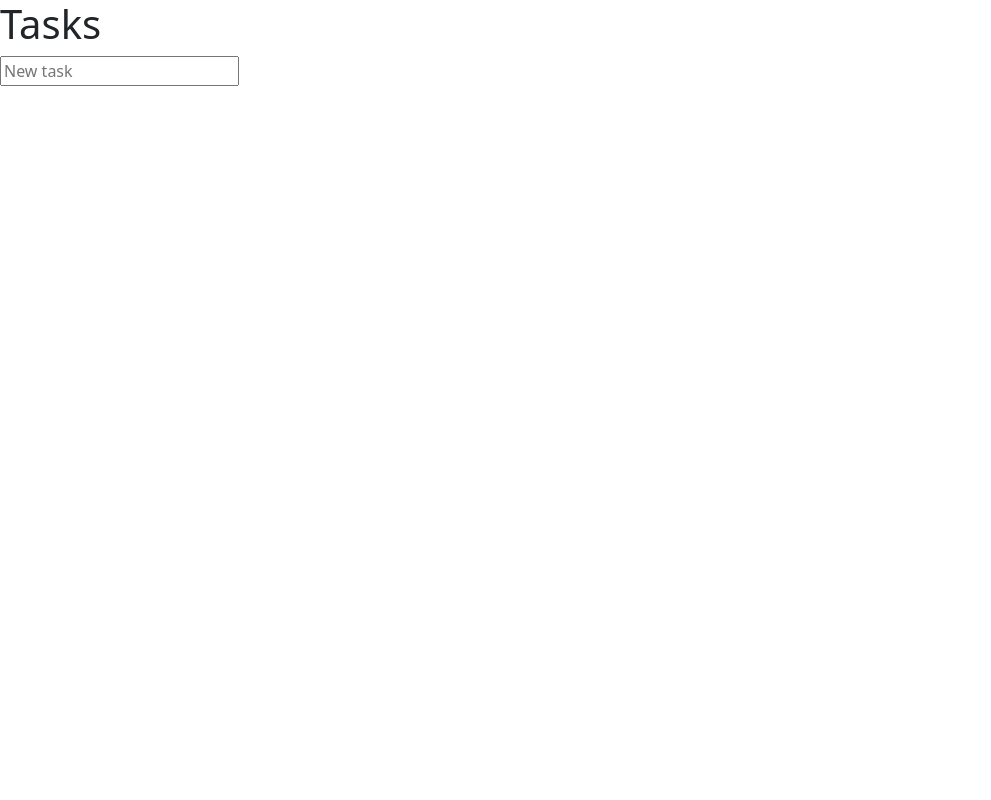
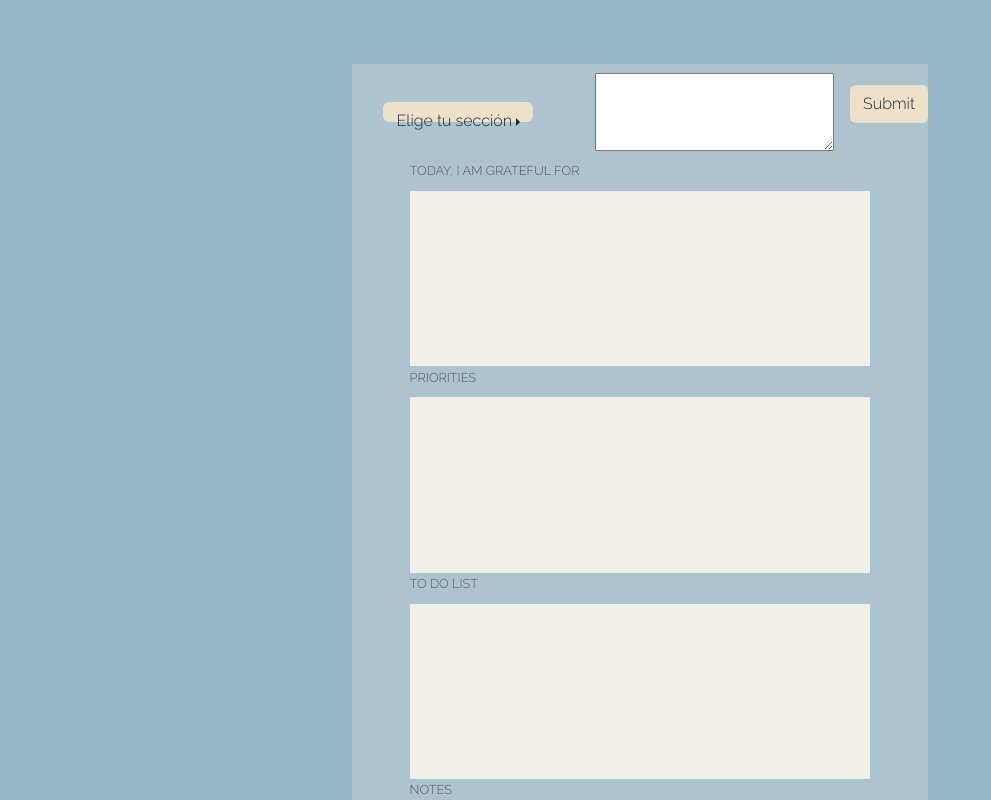
Before and after one commit to 4GeeksAcademy/flavia_to-do-list, a React app: page / in a window 1280 px wide. Shown: the top 800 px of the page, without its empty margins (0-991 px from the left). Built offline with nearby package versions, Linux system fonts and the light colour scheme.

Commit message:
Esqueleto CSS listo. Faltan detalles

```diff
--- /dev/null
+++ b/src/js/component/App.css
@@ -0,0 +1,125 @@
+.bigContainer {
+  display: flex;
+  justify-content: center;
+  align-items: center;
+  width: 100vw;
+  background-color: rgb(150, 182, 197);
+}
+.littleContainer {
+  width: 45vw;
+  height: 125vh;
+  margin-top: 5%;
+  margin-bottom: 5%;
+  padding-bottom: 2%;
+  background-color: rgb(173, 196, 206);
+}
+.inputs {
+  display: flex;
+  align-items: center;
+  justify-content: center;
+  height: 10vh;
+}
+.grateful {
+  height: 20vh;
+}
+.priorities {
+  height: 20vh;
+}
+.toDo {
+  height: 30vh;
+}
+.notes {
+  height: 15vh;
+}
+#dropdownButton {
+  background-color: rgb(238, 224, 201);
+  margin-left: 5%;
+  font-family: "Raleway", sans-serif;
+}
+#textareaContent {
+  margin-left: 12%;
+}
+#submitButton {
+  background-color: rgb(238, 224, 201);
+  font-family: "Raleway", sans-serif;
+}
+#submitButton:hover {
+  background-color: rgb(241, 240, 232);
+}
+.grateful {
+  display: block;
+  margin-left: 10%;
+  margin-right: 10%;
+  height: 20%;
+  margin-top: 3%;
+}
+.gratefulTitle {
+  font-family: "Raleway", sans-serif;
+  font-size: 1vw;
+  color: #333333c0;
+  height: 10%;
+  margin-bottom: 10px;
+}
+.gratefulContent {
+  width: 100%;
+  height: 90%;
+  background-color: rgb(241, 240, 232);
+}
+.priorities {
+  display: block;
+  margin-left: 10%;
+  margin-right: 10%;
+  height: 20%;
+  margin-top: 2%;
+}
+.prioritiesTitle {
+  font-family: "Raleway", sans-serif;
+  font-size: 1vw;
+  color: #333333c0;
+  height: 10%;
+  margin-bottom: 10px;
+}
+.prioritiesContent {
+  width: 100%;
+  height: 90%;
+  background-color: rgb(241, 240, 232);
+}
+.toDo {
+  display: block;
+  margin-left: 10%;
+  margin-right: 10%;
+  height: 20%;
+  margin-top: 2%;
+}
+.toDoTitle {
+  font-family: "Raleway", sans-serif;
+  font-size: 1vw;
+  color: #333333c0;
+  height: 10%;
+  margin-bottom: 10px;
+}
+.toDoContent {
+  width: 100%;
+  height: 90%;
+  background-color: rgb(241, 240, 232);
+}
+.notes {
+  display: block;
+  margin-left: 10%;
+  margin-right: 10%;
+  height: 20%;
+  margin-top: 2%;
+}
+.notesTitle {
+  font-family: "Raleway", sans-serif;
+  font-size: 1vw;
+  color: #333333c0;
+  height: 10%;
+  margin-bottom: 10px;
+}
+.notesContent {
+  width: 100%;
+  height: 90%;
+  background-color: rgb(241, 240, 232);
+  margin-bottom: 10px;
+}
--- a/src/js/component/App.jsx
+++ b/src/js/component/App.jsx
@@ -1,37 +1,79 @@
-import React, {useState} from "react";
+import React, { useState } from "react";
 import NewTask from "./NewTask";
 import TaskList from "./TaskList";
+import "./App.css";
 
 //create your first component
 export default function App() {
-	const [newTask, setNewTask] = useState({});
-	const handleChange = ({ target }) => {
-	  const { name, value } = target;
-	  setNewTask((prev) => ({ ...prev, id: Date.now(), [name]: value }));
-	};
-
-	const [allTasks, setAllTasks] = useState([]);
-	const handleSubmit = (event) => {
-	  event.preventDefault();
-	  if (!newTask.title) return;
-	  setAllTasks((prev) => [newTask, ...prev]);
-	  setNewTask({});
-	};
-	const handleDelete = (taskIdToRemove) => {
-	  setAllTasks((prev) => prev.filter(
-		(task) => task.id !== taskIdToRemove
-	  ));
-	};
-
-	return (
-	  <main>
-		<h1>Tasks</h1>
-		<NewTask
-		  newTask={newTask}
-		  handleChange={handleChange}
-		  handleSubmit={handleSubmit}
-		/>
-		<TaskList allTasks={allTasks} handleDelete={handleDelete} />
-	  </main>
-	);
-  }
+  return (
+    <div className="bigContainer">
+      <div className="littleContainer">
+        <div className="inputs">
+          {/* Comienzo de dropdown */}
+          <div class="btn-group dropend h-25 mt-3 ms-4">
+            <button
+              id="dropdownButton"
+              type="button"
+              class="btn dropdown-toggle"
+              data-bs-toggle="dropdown"
+              aria-expanded="false"
+            >
+              Elige tu sección
+            </button>
+            <ul class="dropdown-menu">
+              <li>
+                <a class="dropdown-item" href="#">
+                  Grateful for
+                </a>
+              </li>
+              <li>
+                <a class="dropdown-item" href="#">
+                  Today's priorities
+                </a>
+              </li>
+              <li>
+                <a class="dropdown-item" href="#">
+                  To Do List
+                </a>
+              </li>
+              <li>
+                <a class="dropdown-item" href="#">
+                  Notes
+                </a>
+              </li>
+            </ul>
+          </div>
+          {/*Fin de dropdown */}
+          <textarea
+            rows="3"
+            cols="70"
+            id="textareaContent"
+            className="mt-3"
+          ></textarea>
+          <input
+            id="submitButton"
+            className="btn ms-3"
+            type="submit"
+            value="Submit"
+          ></input>
+        </div>
+        <div className="grateful">
+          <div className="gratefulTitle">TODAY, I AM GRATEFUL FOR</div>
+          <div className="gratefulContent"></div>
+        </div>
+        <div className="priorities">
+          <div className="prioritiesTitle">PRIORITIES</div>
+          <div className="prioritiesContent"></div>
+        </div>
+        <div className="toDo">
+          <div className="toDoTitle">TO DO LIST</div>
+          <div className="toDoContent"></div>
+        </div>
+        <div className="notes">
+          <div className="notesTitle">NOTES</div>
+          <div className="notesContent"></div>
+        </div>
+      </div>
+    </div>
+  );
+}
--- a/src/js/component/NewTask/NewTask.jsx
+++ b/src/js/component/NewTask/NewTask.jsx
@@ -1,26 +1,2 @@
 import React from "react";
 import "./newTask.css"
-
-export default function NewTask({ newTask, handleChange, handleSubmit }) {
-  return (
-    <form onSubmit={handleSubmit}>
-      <input
-        name="title"
-        placeholder="New task"
-        value={newTask.title || ""}
-        onChange={handleChange}
-      />
-      {!newTask.title ? null : (
-        <>
-          <textarea
-            name="description"
-            placeholder="Details..."
-            value={newTask.description || ""}
-            onChange={handleChange}
-          />
-          <button type="submit">Add Task</button>
-        </>
-      )}
-    </form>
-  );
-}
--- a/src/js/component/TaskList/TaskList.jsx
+++ b/src/js/component/TaskList/TaskList.jsx
@@ -1,17 +1 @@
 import React from "react";
-
-export default function TasksList({ allTasks, handleDelete }) {
-  return (
-    <ul>
-      {allTasks.map(({ title, description, id }) => (
-        <li key={id}>
-          <div>
-            <h2>{title}</h2>
-            <button onClick={() => handleDelete(id)}>X</button>
-          </div>
-          {!description ? null : <p>{description}</p>}
-        </li>
-      ))}
-    </ul>
-  );
-}
--- a/template.html
+++ b/template.html
@@ -3,10 +3,12 @@
     <head>
         <meta name="viewport" content="width=device-width, initial-scale=1.0">
         <meta charset="UTF-8">
-        <title>Hello Rigo with Vanilla.js</title>
-
-        <link href="https://cdn.jsdelivr.net/npm/bootstrap@5.2.2/dist/css/bootstrap.min.css" rel="stylesheet"crossorigin="anonymous">
-        <link rel="stylesheet" href="https://use.fontawesome.com/releases/v5.2.0/css/all.css" integrity="sha384-hWVjflwFxL6sNzntih27bfxkr27PmbbK/iSvJ+a4+0owXq79v+lsFkW54bOGbiDQ" crossorigin="anonymous">
+        <title>Flavia's To Do List</title>
+        <link href="https://cdn.jsdelivr.net/npm/bootstrap@5.3.1/dist/css/bootstrap.min.css" rel="stylesheet" integrity="sha384-4bw+/aepP/YC94hEpVNVgiZdgIC5+VKNBQNGCHeKRQN+PtmoHDEXuppvnDJzQIu9" crossorigin="anonymous">
+        <link rel="preconnect" href="https://fonts.googleapis.com">
+<link rel="preconnect" href="https://fonts.gstatic.com" crossorigin>
+<link href="https://fonts.googleapis.com/css2?family=Raleway:wght@100;300&display=swap" rel="stylesheet">
+  </head>
 
     </head>
     <body>
@@ -14,6 +16,6 @@
 
         <!-- Many of bootstrap components require the use of JavaScript to function -->
         <!-- Popper and BootStrap JS -->
-        <script src="https://cdn.jsdelivr.net/npm/bootstrap@5.2.2/dist/js/bootstrap.bundle.min.js" crossorigin="anonymous"></script>
+        <script src="https://cdn.jsdelivr.net/npm/bootstrap@5.3.1/dist/js/bootstrap.bundle.min.js" integrity="sha384-HwwvtgBNo3bZJJLYd8oVXjrBZt8cqVSpeBNS5n7C8IVInixGAoxmnlMuBnhbgrkm" crossorigin="anonymous"></script>
     </body>
 </html>
```
